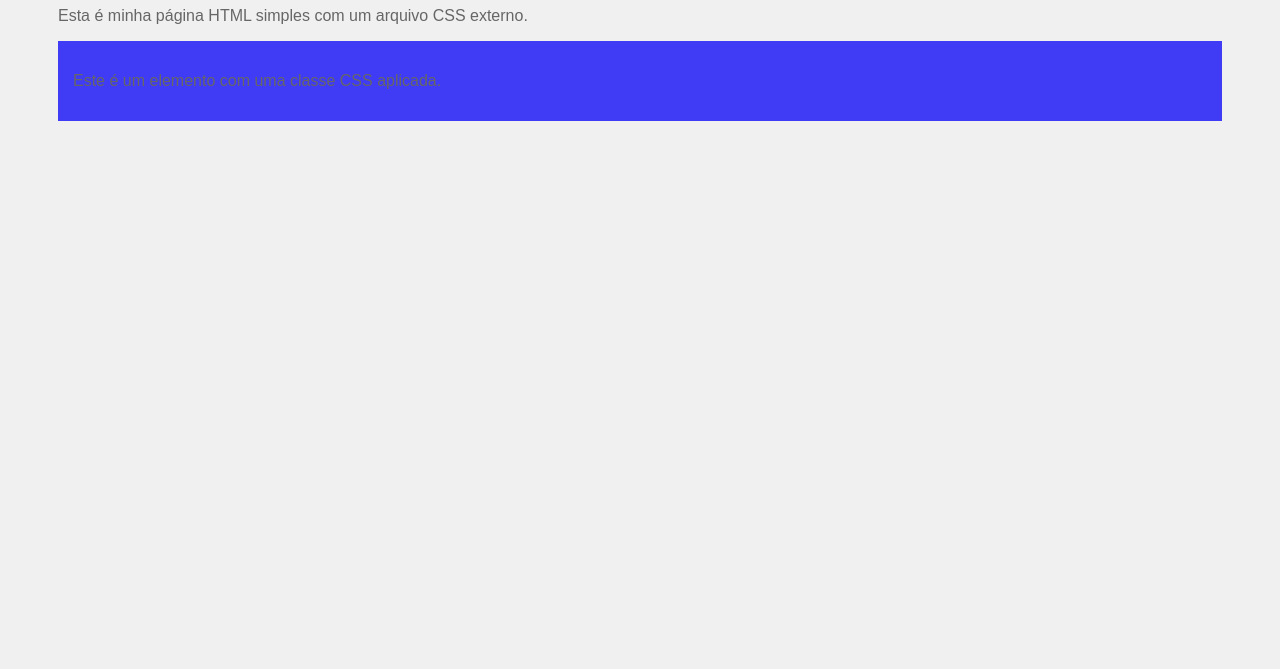
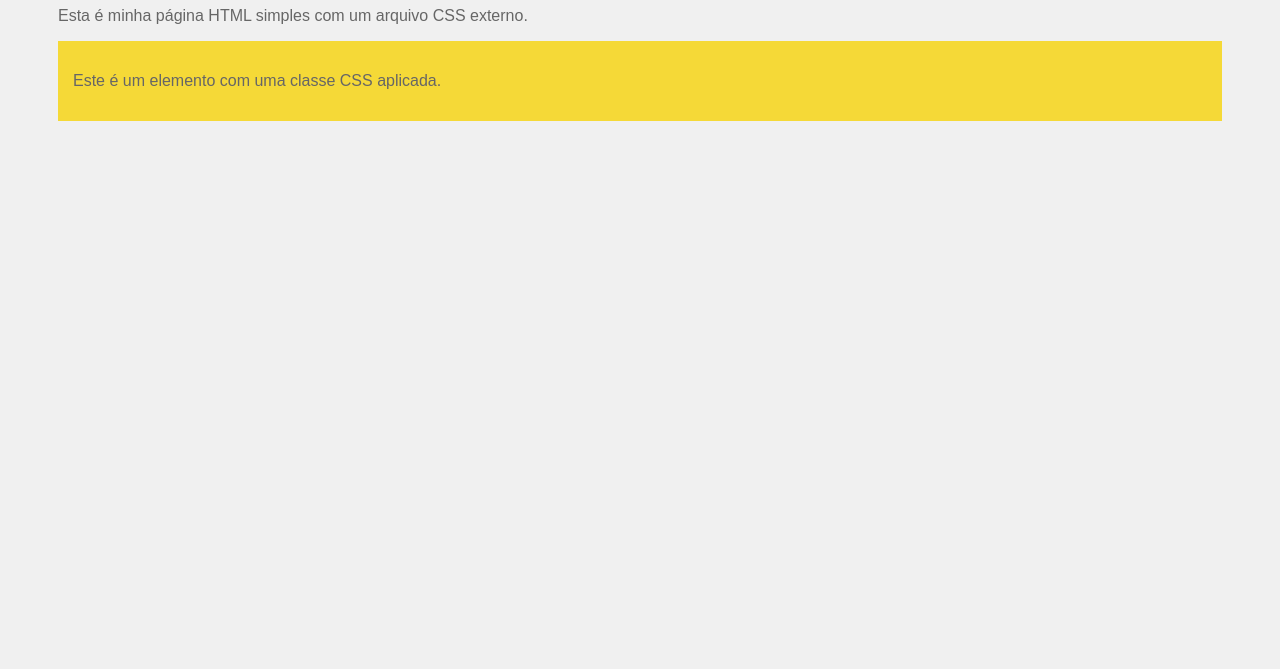
Before and after one commit to Luc4sMatt/htmlcss, a plain HTML site: page index.html in a window 1280 px wide. Shown: the part 131-800 px from the top of the page. Drawn offline with Linux system fonts and the light colour scheme.

Commit message:
Update Style.css

```diff
--- a/Style.css
+++ b/Style.css
@@ -13,6 +13,6 @@ p {
 }
 /* Estilo para a classe .destaque */
 .destaque {
-  background-color: #403BF5;
+  background-color: #F5D937;
   padding: 15px;
 }
```
